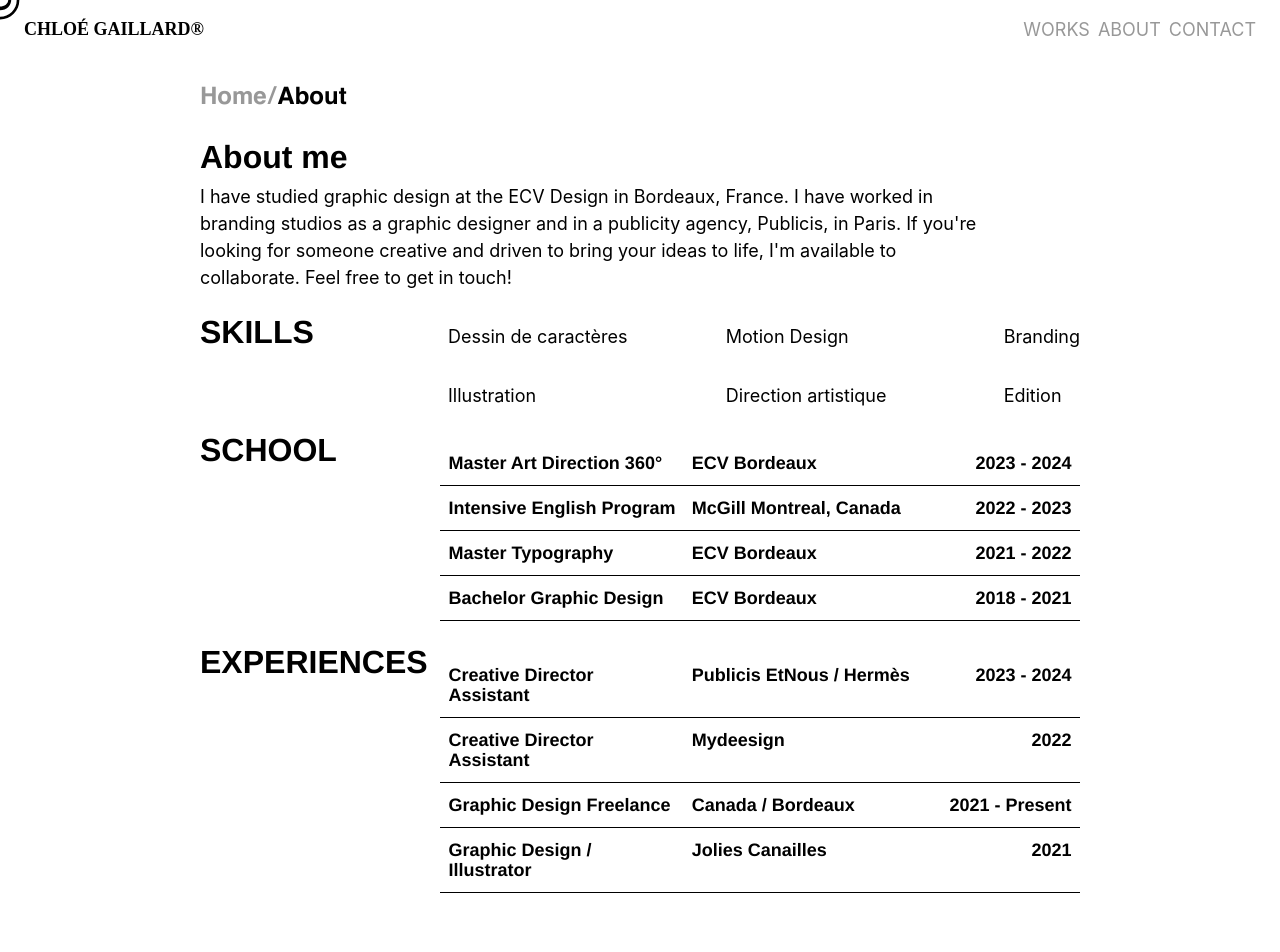
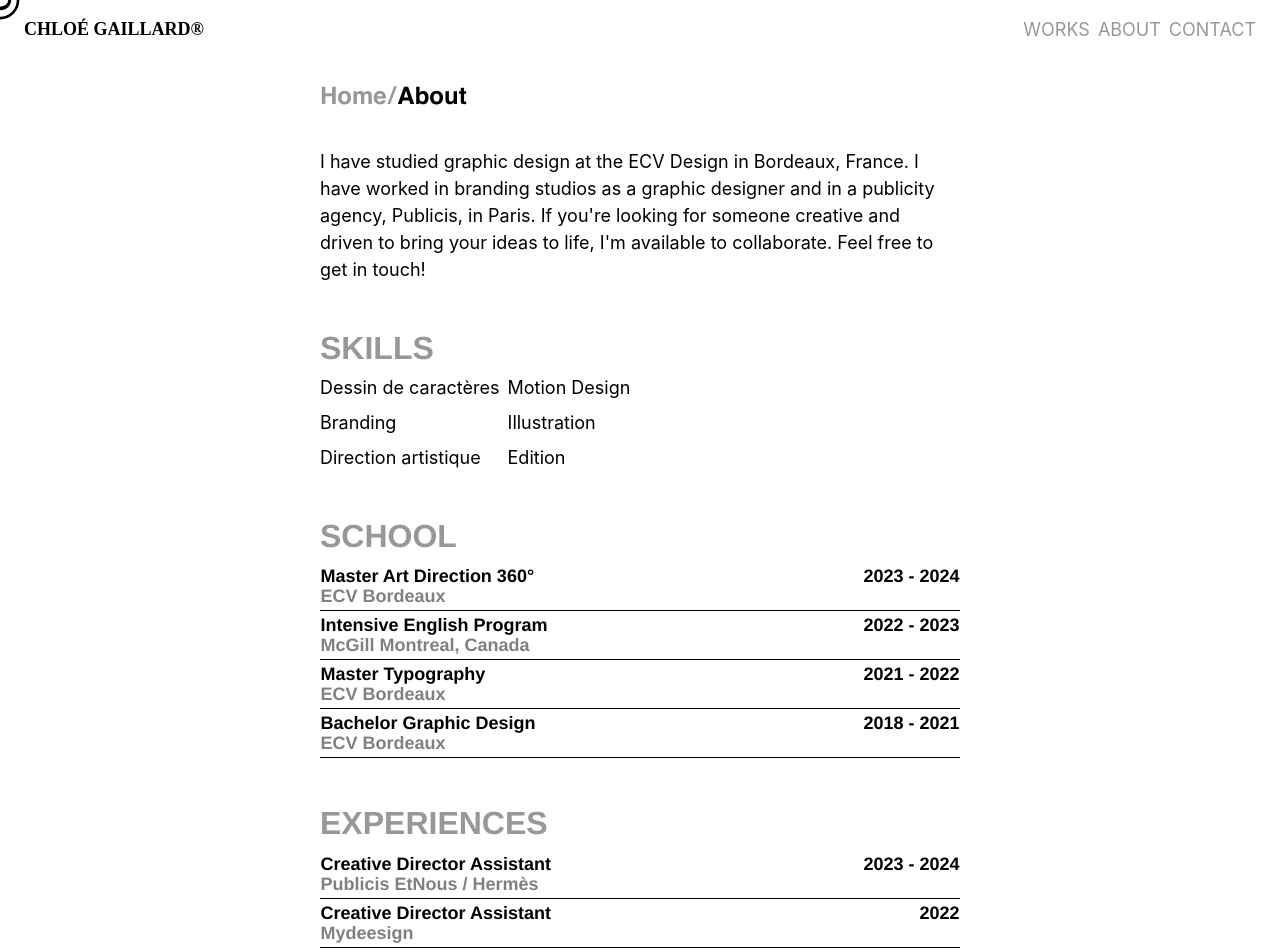
Before and after one commit to francoisdomecq/chloe_portfolio, a React (Vite) app in the folder chloe_portfolio/: page /about in a window 1280 px wide. Shown: the top 952 px of the page. Built offline with nearby package versions, Linux system fonts and the light colour scheme.

Commit message:
refacto about page

```diff
--- a/chloe_portfolio/src/domains/about/components/experience/experience.scss
+++ b/chloe_portfolio/src/domains/about/components/experience/experience.scss
@@ -27,44 +27,3 @@
   border:1px solid black;
   -moz-border-bottom-colors: black;
 }
-
-@media screen and (min-width: $desktop-bp){
-
-  .experience__info{
-    display: inline-flex;
-    width: 100%;
-  }
-
-  .company__tablet{
-    display: inherit;
-    align-self: flex-start;
-    text-align: start;
-    color:black;
-  }
-
-  .company__mobile{
-    display: none;
-  }
-
-  td, th {
-    padding: 8px 8px;
-  }
-
-  th {
-    text-align: start;
-  }
-
-  th:nth-child(1){
-    width: 40%;
-  }
-
-  th:nth-child(2){
-    width: 40%;
-  }
-
-  th:nth-child(3){
-    width: 25%;
-    text-align: end;
-  }
-
-}
--- a/chloe_portfolio/src/domains/about/components/experiences/experiences.scss
+++ b/chloe_portfolio/src/domains/about/components/experiences/experiences.scss
@@ -4,12 +4,13 @@
   display: flex;
   flex-direction: column;
   justify-content: space-between;
+  width: fit-content;
 }
 
 .experiences__title{
   font-size: var(--font-size-h1);
     font-family: var(--text-font);
-    color: black;
+    color: var(--grey-deep);
 }
 
 .experiences__list{
@@ -21,10 +22,3 @@ table {
   width: 100%;
   table-layout: fixed;
 }
-
-
-@media screen and (min-width: $desktop-bp) {
-  .experiences{
-    flex-direction: row;
-  }
-}
--- a/chloe_portfolio/src/domains/about/components/schools/schools.scss
+++ b/chloe_portfolio/src/domains/about/components/schools/schools.scss
@@ -4,13 +4,13 @@
   display: flex;
   flex-direction: column;
   justify-content: space-between;
-  width: 100%;
+  width: fit-content;
 }
 
 .schools__title{
-    font-size: var(--font-size-h1);
-    font-family: var(--text-font);
-    color: black;
+  font-size: var(--font-size-h1);
+  font-family: var(--text-font);
+  color: var(--grey-deep);
 }
 
 .schools_list{
@@ -22,13 +22,3 @@ table {
   max-width: 640px;
   table-layout: fixed;
 }
-
-@media screen and (min-width: $desktop-bp) {
-  .schools{
-    flex-direction: row;
-  }
-
-  .schools_list{
-    justify-content: flex-end;
-  }
-}
--- a/chloe_portfolio/src/domains/about/components/skills/skills.scss
+++ b/chloe_portfolio/src/domains/about/components/skills/skills.scss
@@ -4,13 +4,13 @@
   display: flex;
   flex-direction: column;
   justify-content: space-between;
-  width: 100%;
+  width: fit-content;
 }
 
 .skill__title{
-    font-size: var(--font-size-h1);
-    font-family: var(--text-font);
-    color: black;
+  font-size: var(--font-size-h1);
+  font-family: var(--text-font);
+  color: var(--grey-deep);
 }
 
 .skills__list{
@@ -18,8 +18,6 @@
   gap:8px;
   grid-template: repeat(2, 1fr) / repeat(2, 1fr);
   margin-top: 8px;
-  width: 100%;
-  max-width: 600px;
 }
 
 .skills__list-item{
@@ -27,20 +25,3 @@
   font-size: var(--font-size-body-l);
   color:black;
 }
-
-@media screen and (min-width: $desktop-bp) {
-  .skills{
-    flex-direction: row;
-  }
-
-  .skills__list{
-    gap:32px;
-    max-width: 632px;
-    height: fit-content;
-    grid-template-areas:  "a b c" "d e f"
-  }
-
-  .skills__list-item{
-    font-size: var(--font-size-body-l);
-  }
-}
--- a/chloe_portfolio/src/domains/about/i18n/en.json
+++ b/chloe_portfolio/src/domains/about/i18n/en.json
@@ -1,7 +1,8 @@
 {
-  "title": "About me",
+  "title": "ABOUT ME",
   "introduction": "I have studied graphic design at the ECV Design in Bordeaux, France. I have worked in branding studios as a graphic designer and in a publicity agency, Publicis, in Paris. If you're looking for someone creative and driven to bring your ideas  to life, I'm available to collaborate. Feel free to get in touch!",
   "skills": "SKILLS",
   "experiences": "EXPERIENCES",
-  "school": "SCHOOL"
+  "school": "SCHOOL",
+  "contact": "Let's talk"
 }
--- a/chloe_portfolio/src/domains/about/pages/about/about.scss
+++ b/chloe_portfolio/src/domains/about/pages/about/about.scss
@@ -5,25 +5,47 @@
   flex-direction: column;
   align-self: center;
   padding: 24px 0 0;
-  gap: 24px;
+  gap: 48px;
+  width: fit-content;
 }
+
+.about__navigation-history{
+  width: fit-content;
+}
+
 
 .about__intro-container{
   display: flex;
   flex-direction: column;
   gap: 8px;
+  margin-top: -16px;
 }
 
 .about__title{
   font-size: var(--font-size-h1);
   font-family: var(--text-font);
-  color: black;
+  color: var(--grey-deep);
 }
 
 .about__introduction{
   display: flex;
   font-size: var(--font-size-body-l);
   color: black;
+}
+
+.about__contact-button{
+  padding: 2px 16px;
+  width: fit-content;
+  font-family: var(--text-font);
+  font-size: var(--font-size-body-l);
+  color: black;
+  border-radius: 16px;
+  border: 1px solid black;
+
+  &:hover{
+    background-color: black;
+    color: white;
+  }
 }
 
 @media screen and (min-width:$tablet-bp){
@@ -33,19 +55,17 @@
 
   .about{
     padding: 0 0 32px;
-    max-width: 880px;
-    width: 100%;
   }
 }
 
 @media screen and (min-width:$desktop-bp){
   .about{
     padding: 0 0 32px;
-    width: 100%;
+    align-items: flex-start;
   }
 
   .about__intro-container{
-    max-width: 800px;
+    max-width: 620px;
   }
 
 
--- a/chloe_portfolio/src/domains/about/pages/about/about.tsx
+++ b/chloe_portfolio/src/domains/about/pages/about/about.tsx
@@ -9,17 +9,19 @@ import Skills from "../../components/skills/skills";
 
 import "./about.scss";
 
+import { useNavigate } from "react-router-dom";
+
 const About = () => {
     const { t }=useTranslation("about");
+    const navigate = useNavigate();
 
     const routerHistory = [{ route:"/",label:"Home" }, { route: "/about", label: "About" }];
 
     return (
         <PortfolioPage>
             <div className="about">
-                <NavigationHistory history={routerHistory}/>
+                <NavigationHistory className="about__navigation-history" history={routerHistory}/>
                 <div className="about__intro-container">
-                    <h1 className="about__title">{t("title")}</h1>
                     <div className="about__introduction">
                         <p>{t("introduction")}</p>
                     </div>
@@ -27,6 +29,7 @@ const About = () => {
                 <Skills/>
                 <Schools/>
                 <Experiences/>
+                <div className="about__contact-button" onClick={()=>navigate("/contact")}>{t("contact")}</div>
             </div>
         </PortfolioPage>
     );
```
